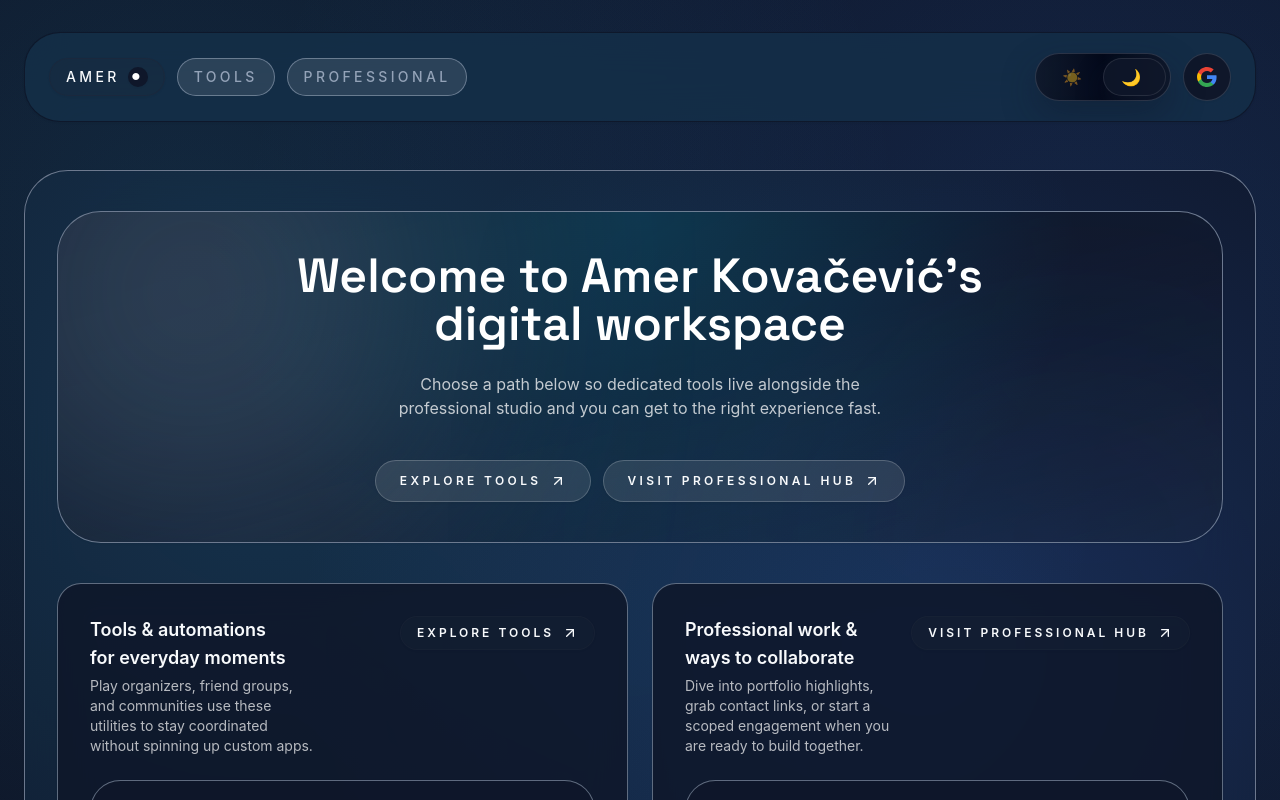
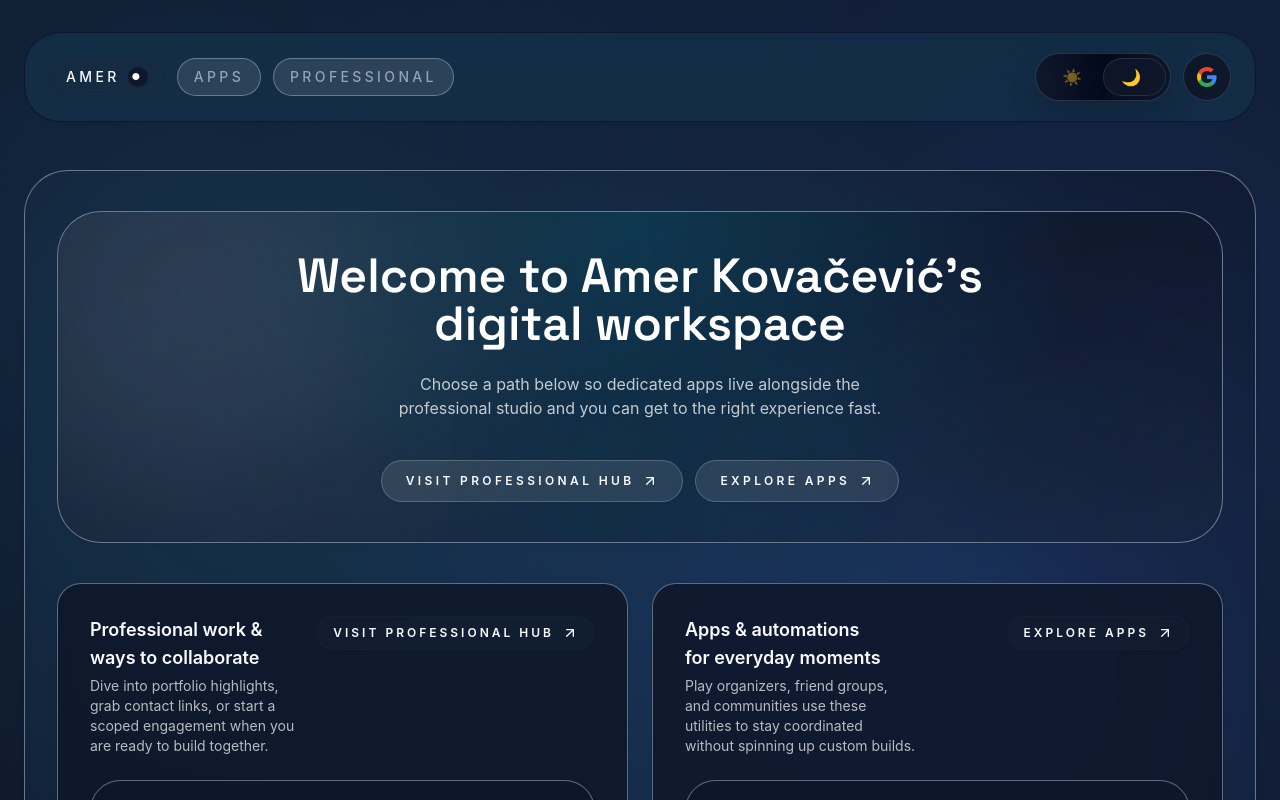
Before and after one commit to amerkovacevic/amerkovacevic.com, a React (Vite) app: page / in a window 1280 px wide. Shown: the top 800 px of the page. Built offline with nearby package versions, Linux system fonts and the light colour scheme; no server answers.

Commit message:
Improve mobile navigation and rebrand tools to apps

```diff
--- a/src/app/layouts/root-layout.tsx
+++ b/src/app/layouts/root-layout.tsx
@@ -1,6 +1,6 @@
 import { useEffect, useState } from "react";
 import { Link, Outlet, useLocation } from "react-router-dom";
-import { Github, Instagram, Linkedin } from "lucide-react";
+import { Github, Instagram, Linkedin, Menu, X } from "lucide-react";
 import { onAuthStateChanged, signInWithPopup, signOut, type User } from "firebase/auth";
 
 import { ThemeToggle } from "../../shared/components/theme-toggle";
@@ -27,16 +27,20 @@ function GoogleG({ className = "h-4 w-4" }: { className?: string }) {
 // Shared page chrome with authentication controls and footer links.
 export default function RootLayout() {
   const [user, setUser] = useState<User | null>(null);
+  const [mobileNavOpen, setMobileNavOpen] = useState(false);
   const location = useLocation();
 
   const navItems = [
     { id: "home", label: "Amer", to: "/" },
-    { id: "tools", label: "Tools", to: "/tools" },
+    { id: "apps", label: "Apps", to: "/tools" },
     { id: "professional", label: "Professional", to: "/professional" },
   ] as const;
 
   // Keep layout state aligned with Firebase auth changes.
   useEffect(() => onAuthStateChanged(auth, setUser), []);
+  useEffect(() => {
+    setMobileNavOpen(false);
+  }, [location.pathname]);
 
   const handleSignIn = async () => {
     await signInWithPopup(auth, googleProvider);
@@ -62,8 +66,38 @@ export default function RootLayout() {
               background: "rgba(56,189,248,0.14)",
             }}
           />
-          <div className="relative flex flex-col gap-5 md:flex-row md:items-center md:justify-between">
-            <nav className="flex flex-wrap items-center gap-3 text-sm">
+          <div className="relative flex flex-col gap-5">
+            <div className="flex items-center justify-between md:hidden">
+              <button
+                type="button"
+                onClick={() => setMobileNavOpen((open) => !open)}
+                aria-controls="primary-navigation"
+                aria-expanded={mobileNavOpen}
+                className="inline-flex items-center gap-2 rounded-full border border-border-light/70 bg-white/80 px-4 py-2 text-xs font-semibold uppercase tracking-[0.24em] text-brand-strong shadow-brand-sm transition-colors duration-200 focus-visible:outline focus-visible:outline-2 focus-visible:outline-offset-2 focus-visible:outline-brand dark:border-border-dark/60 dark:bg-white/10 dark:text-brand-foreground"
+              >
+                {mobileNavOpen ? (
+                  <X className="h-4 w-4" aria-hidden />
+                ) : (
+                  <Menu className="h-4 w-4" aria-hidden />
+                )}
+                <span>Menu</span>
+              </button>
+              <AuthControls
+                user={user}
+                onSignIn={handleSignIn}
+                onSignOut={handleSignOut}
+                className="md:hidden"
+              />
+            </div>
+            <div className="flex flex-col gap-5 md:flex-row md:items-center md:justify-between">
+              <nav
+                id="primary-navigation"
+                className={cn(
+                  "grid gap-3 text-sm md:flex md:flex-wrap md:items-center",
+                  "mt-4 md:mt-0",
+                  mobileNavOpen ? "grid" : "hidden md:flex"
+                )}
+              >
                 {navItems.map((item) => {
                   const active =
                     item.to === "/"
@@ -75,6 +109,7 @@ export default function RootLayout() {
                       to={item.to}
                       className={cn(
                         "inline-flex items-center gap-2 rounded-full border px-4 py-2 font-medium uppercase tracking-[0.24em] transition-all duration-200",
+                        "w-full justify-between text-sm md:w-auto md:justify-start",
                         active
                           ? "border-brand bg-brand/15 text-brand shadow-brand-sm dark:border-brand/60 dark:bg-brand/25 dark:text-brand-foreground"
                           : "border-border-light/70 bg-white/70 text-brand-muted shadow-none hover:-translate-y-0.5 hover:shadow-brand dark:border-border-dark/60 dark:bg-white/10 dark:text-brand-subtle"
@@ -94,8 +129,9 @@ export default function RootLayout() {
                 user={user}
                 onSignIn={handleSignIn}
                 onSignOut={handleSignOut}
-              className="flex w-full justify-end md:ml-auto md:w-auto"
+                className="hidden w-full justify-end md:ml-auto md:flex md:w-auto"
               />
+            </div>
           </div>
         </div>
       </header>
--- a/src/app/router/routes.tsx
+++ b/src/app/router/routes.tsx
@@ -14,7 +14,7 @@ import {
   PickupPage,
   SecretSantaPage,
   UltimateTeamPage,
-  ToolsLandingPage,
+  AppsLandingPage,
 } from "../../pages";
 
 // Application routes wire feature pages into the shared RootLayout shell.
@@ -27,7 +27,7 @@ export const routes: RouteObject[] = [
       {
         path: "tools",
         children: [
-          { index: true, element: <ToolsLandingPage /> },
+          { index: true, element: <AppsLandingPage /> },
           { path: "pickup", element: <PickupPage /> },
           { path: "pickup/:gameId", element: <PickupGamePage /> },
           { path: "new", element: <CreateGamePage /> },
--- a/src/pages/home/home-page.tsx
+++ b/src/pages/home/home-page.tsx
@@ -4,27 +4,18 @@ import { Link } from "react-router-dom";
 import { PageHero, PageSection } from "../../shared/components/page";
 import {
   PROFESSIONAL_LINKS,
-  TOOL_LINKS,
+  APP_LINKS,
   type SiteLink,
 } from "../../shared/data/site-map";
 
 const GROUPS: {
-  id: "tools" | "professional";
+  id: "apps" | "professional";
   title: string;
   description: string;
   cta: string;
   to: string;
   items: SiteLink[];
 }[] = [
-  {
-    id: "tools",
-    title: "Tools & automations for everyday moments",
-    description:
-      "Play organizers, friend groups, and communities use these utilities to stay coordinated without spinning up custom apps.",
-    cta: "Explore tools",
-    to: "/tools",
-    items: TOOL_LINKS,
-  },
   {
     id: "professional",
     title: "Professional work & ways to collaborate",
@@ -34,6 +25,15 @@ const GROUPS: {
     to: "/professional",
     items: PROFESSIONAL_LINKS,
   },
+  {
+    id: "apps",
+    title: "Apps & automations for everyday moments",
+    description:
+      "Play organizers, friend groups, and communities use these utilities to stay coordinated without spinning up custom builds.",
+    cta: "Explore apps",
+    to: "/tools",
+    items: APP_LINKS,
+  },
 ];
 
 export default function HomePage() {
@@ -42,7 +42,7 @@ export default function HomePage() {
       <PageHero
         align="center"
         title="Welcome to Amer Kovačević’s digital workspace"
-        description="Choose a path below so dedicated tools live alongside the professional studio and you can get to the right experience fast."
+        description="Choose a path below so dedicated apps live alongside the professional studio and you can get to the right experience fast."
         actions={
           <div className="flex flex-wrap justify-center gap-3">
             {GROUPS.map((group) => (
--- a/src/pages/index.ts
+++ b/src/pages/index.ts
@@ -1,6 +1,6 @@
 // Central export hub so routes can import every page from a single module.
 export { default as HomePage } from "./home/home-page";
-export { default as ToolsLandingPage } from "./tools/tools-landing-page";
+export { default as AppsLandingPage } from "./tools/tools-landing-page";
 export { default as ProfessionalLandingPage } from "./professional/professional-landing-page";
 export { default as PickupPage } from "./pickup/pickup-page";
 export { default as PickupGamePage } from "./pickup/pickup-game-page";
--- a/src/pages/professional/professional-landing-page.tsx
+++ b/src/pages/professional/professional-landing-page.tsx
@@ -12,17 +12,17 @@ export default function ProfessionalLandingPage() {
         title="Explore the professional studio"
         description="Review portfolio work, open the contact directory, or kick off a scoped engagement when you are ready to collaborate."
         actions={
-          <div className="flex flex-wrap gap-3">
+          <div className="flex flex-col gap-3 sm:flex-row sm:flex-wrap">
             <Link
               to="/professional/start-a-project"
-              className="inline-flex items-center gap-2 rounded-full bg-brand px-6 py-3 text-xs font-semibold uppercase tracking-[0.28em] text-white shadow-brand-sm transition-transform duration-300 hover:-translate-y-0.5 hover:shadow-brand"
+              className="inline-flex w-full items-center justify-center gap-2 rounded-full bg-brand px-6 py-3 text-xs font-semibold uppercase tracking-[0.28em] text-white shadow-brand-sm transition-transform duration-300 hover:-translate-y-0.5 hover:shadow-brand sm:w-auto"
             >
               Start a project
               <ArrowUpRight className="h-4 w-4" aria-hidden />
             </Link>
             <Link
               to="/professional/links"
-              className="inline-flex items-center gap-2 rounded-full border border-white/50 bg-white/80 px-6 py-3 text-xs font-semibold uppercase tracking-[0.28em] text-brand-strong shadow-brand-sm transition-transform duration-300 hover:-translate-y-0.5 hover:shadow-brand dark:border-white/20 dark:bg-white/10 dark:text-brand-foreground"
+              className="inline-flex w-full items-center justify-center gap-2 rounded-full border border-white/50 bg-white/80 px-6 py-3 text-xs font-semibold uppercase tracking-[0.28em] text-brand-strong shadow-brand-sm transition-transform duration-300 hover:-translate-y-0.5 hover:shadow-brand dark:border-white/20 dark:bg-white/10 dark:text-brand-foreground sm:w-auto"
             >
               View contact hub
               <ArrowUpRight className="h-4 w-4" aria-hidden />
--- a/src/pages/tools/tools-landing-page.tsx
+++ b/src/pages/tools/tools-landing-page.tsx
@@ -2,14 +2,14 @@ import { ArrowUpRight } from "lucide-react";
 import { Link } from "react-router-dom";
 
 import { PageHero, PageSection } from "../../shared/components/page";
-import { TOOL_LINKS, type SiteLink } from "../../shared/data/site-map";
+import { APP_LINKS, type SiteLink } from "../../shared/data/site-map";
 
-export default function ToolsLandingPage() {
+export default function AppsLandingPage() {
   return (
     <div className="space-y-10">
       <PageHero
-        icon="🛠️"
-        title="Choose a tool and get right to work"
+        icon="📱"
+        title="Choose an app and get right to work"
         description="Utilities for pickup sports, holiday exchanges, bracket planning, and FIFA make it easy to spin up gatherings without spreadsheets."
         actions={
           <Link
@@ -23,18 +23,18 @@ export default function ToolsLandingPage() {
       />
 
       <PageSection contentClassName="grid gap-5 sm:grid-cols-2 xl:grid-cols-3">
-        {TOOL_LINKS.map((tool) => (
-          <ToolCard key={tool.id} tool={tool} />
+        {APP_LINKS.map((app) => (
+          <AppCard key={app.id} app={app} />
         ))}
       </PageSection>
     </div>
   );
 }
 
-function ToolCard({ tool }: { tool: SiteLink }) {
+function AppCard({ app }: { app: SiteLink }) {
   return (
     <Link
-      to={tool.to}
+      to={app.to}
       className="group relative flex h-full flex-col justify-between overflow-hidden rounded-brand-lg border border-border-light bg-surface p-6 text-left text-brand-strong shadow-brand-sm transition duration-300 hover:-translate-y-1 hover:border-brand/40 hover:shadow-brand dark:border-border-dark dark:bg-surface-muted dark:text-brand-foreground"
     >
       <div
@@ -43,16 +43,16 @@ function ToolCard({ tool }: { tool: SiteLink }) {
       />
       <div className="relative flex items-start justify-between">
         <span className="relative grid h-14 w-14 place-items-center rounded-[1.35rem] bg-gradient-to-br from-white via-white/60 to-white/20 text-3xl shadow-brand-sm ring-1 ring-border-light transition-colors duration-300 dark:from-slate-900 dark:via-slate-900/60 dark:to-slate-900/40 dark:ring-border-dark">
-          <span aria-hidden>{tool.emoji}</span>
-          <span className="sr-only">{tool.name} icon</span>
+          <span aria-hidden>{app.emoji}</span>
+          <span className="sr-only">{app.name} icon</span>
         </span>
         <span className="mt-1 text-brand-muted transition-transform duration-300 group-hover:-translate-y-1 group-hover:translate-x-1 dark:text-brand-subtle">
           <ArrowUpRight className="h-5 w-5" aria-hidden />
         </span>
       </div>
       <div className="relative mt-4 space-y-3">
-        <h3 className="text-lg font-semibold text-brand-strong dark:text-brand-foreground">{tool.name}</h3>
-        <p className="text-sm text-brand-muted dark:text-brand-subtle">{tool.blurb}</p>
+        <h3 className="text-lg font-semibold text-brand-strong dark:text-brand-foreground">{app.name}</h3>
+        <p className="text-sm text-brand-muted dark:text-brand-subtle">{app.blurb}</p>
       </div>
     </Link>
   );
--- a/src/pages/ultimate-team/ultimate-team-page.tsx
+++ b/src/pages/ultimate-team/ultimate-team-page.tsx
@@ -10,7 +10,7 @@ const PIPELINE_STEPS = [
   },
   {
     title: "Instant availability",
-    description: "The processed club sheet unlocks the rest of the tools without needing manual copy and paste gymnastics.",
+    description: "The processed club sheet unlocks the rest of the apps without needing manual copy and paste gymnastics.",
   },
 ];
 
@@ -38,12 +38,12 @@ export default function UltimateTeamPage() {
       <PageHero
         align="center"
         title="Ultimate Team Utility"
-        description="Tools to simplify Ultimate Team management and squad building."
+        description="Apps to simplify Ultimate Team management and squad building."
       />
 
       <PageSection
         title="Club import"
-        description="Automated processing is nearly ready, so drop your export and we'll prep it for the full toolkit."
+        description="Automated processing is nearly ready, so drop your export and we'll prep it for the full app suite."
         contentClassName="grid gap-6 lg:grid-cols-[minmax(0,3fr)_minmax(0,2fr)]"
       >
         <div className="space-y-6">
@@ -104,7 +104,7 @@ export default function UltimateTeamPage() {
         </aside>
       </PageSection>
 
-      <PageSection title="Coming soon" description="These helpers round out the toolkit next.">
+      <PageSection title="Coming soon" description="These helpers round out the app suite next.">
         <div className="grid gap-5 lg:grid-cols-3">
           {FEATURES.map((feature) => (
             <article
--- a/src/shared/data/site-map.ts
+++ b/src/shared/data/site-map.ts
@@ -6,7 +6,7 @@ export type SiteLink = {
   emoji: string;
 };
 
-export const TOOL_LINKS: SiteLink[] = [
+export const APP_LINKS: SiteLink[] = [
   {
     id: "pickup",
     name: "Pickup Soccer",
@@ -68,4 +68,4 @@ export const PROFESSIONAL_LINKS: SiteLink[] = [
   },
 ];
 
-export const ALL_LINKS: SiteLink[] = [...TOOL_LINKS, ...PROFESSIONAL_LINKS];
+export const ALL_LINKS: SiteLink[] = [...APP_LINKS, ...PROFESSIONAL_LINKS];
```
Lines whose indentation alone changed are shown as unchanged.
